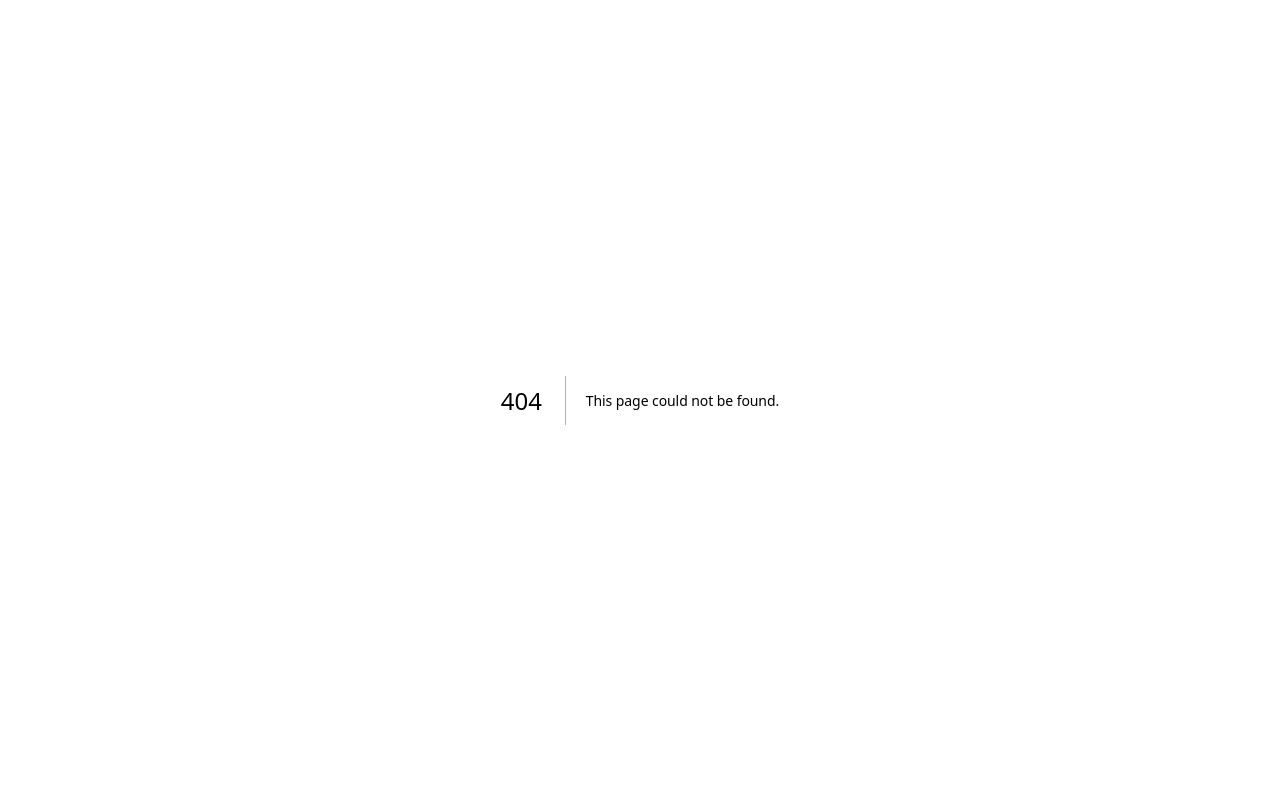
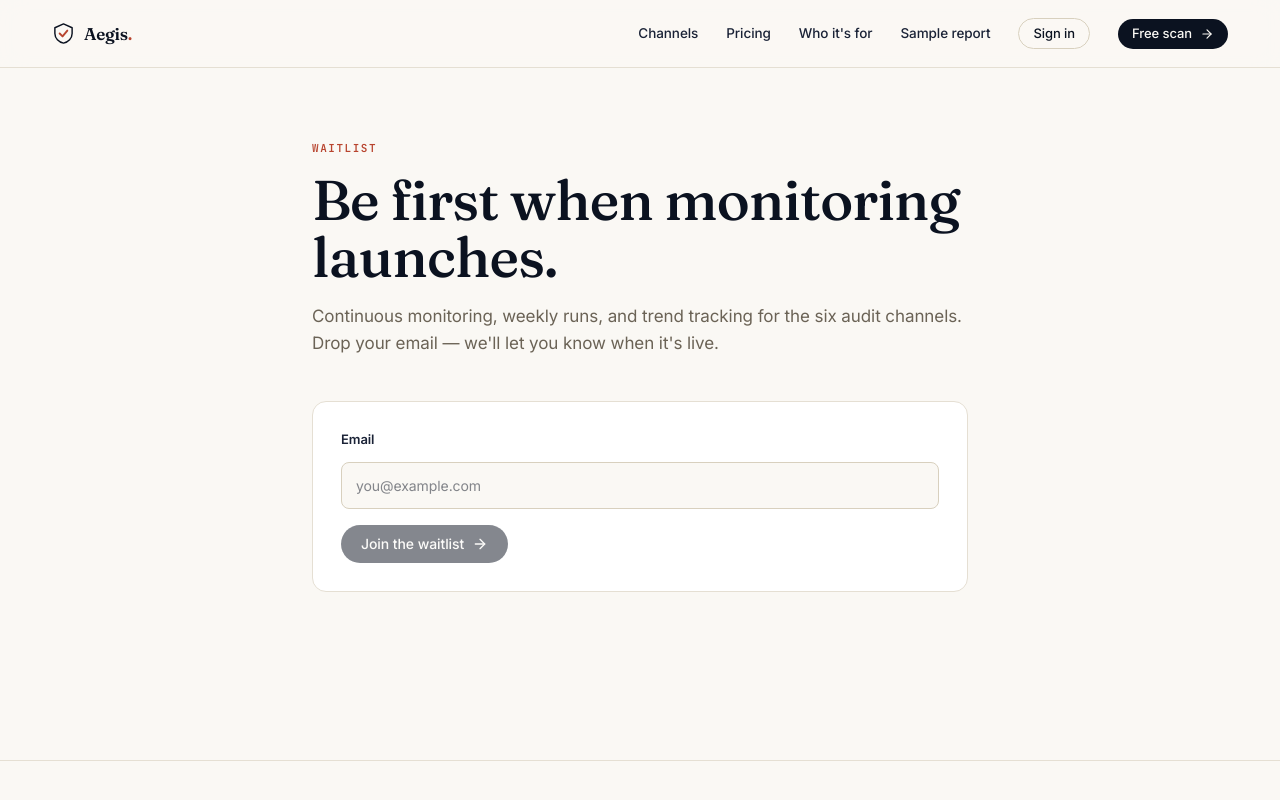
Before and after one commit to mrglennc64/health-assesment-, a Next.js app: page /waitlist in a window 1280 px wide. Before the commit this address had no page. Shown: the top 800 px of the page. Built offline with nearby package versions, Linux system fonts and the light colour scheme.

Commit message:
feat: waitlist page + WaitlistForm component

```diff
--- /dev/null
+++ b/app/waitlist/page.tsx
@@ -0,0 +1,51 @@
+"use client";
+
+import { MarketingNav } from "@/components/site/MarketingNav";
+import { MarketingFooter } from "@/components/site/MarketingFooter";
+import { WaitlistForm } from "@/components/site/WaitlistForm";
+
+export default function WaitlistPage() {
+  return (
+    <>
+      <MarketingNav />
+      <div style={{ maxWidth: 720, margin: "0 auto", padding: "72px 32px" }}>
+        <div
+          className="mono"
+          style={{
+            fontSize: 11,
+            color: "var(--accent)",
+            fontWeight: 600,
+            letterSpacing: "0.14em",
+            marginBottom: 14,
+          }}
+        >
+          WAITLIST
+        </div>
+        <h1
+          className="serif"
+          style={{
+            fontSize: 56,
+            fontWeight: 500,
+            lineHeight: 1.02,
+            margin: "0 0 18px",
+          }}
+        >
+          Be first when monitoring launches.
+        </h1>
+        <p
+          style={{
+            fontSize: 17,
+            color: "var(--muted)",
+            lineHeight: 1.6,
+            marginBottom: 44,
+          }}
+        >
+          Continuous monitoring, weekly runs, and trend tracking for the six audit channels.
+          Drop your email — we&apos;ll let you know when it&apos;s live.
+        </p>
+        <WaitlistForm />
+      </div>
+      <MarketingFooter />
+    </>
+  );
+}
--- /dev/null
+++ b/components/site/WaitlistForm.tsx
@@ -0,0 +1,136 @@
+"use client";
+
+import { useState } from "react";
+import { ArrowRight } from "lucide-react";
+import { Button } from "@/components/ui/primitives";
+
+type State = "idle" | "submitting" | "success" | "error";
+
+export function WaitlistForm() {
+  const [email, setEmail] = useState("");
+  const [state, setState] = useState<State>("idle");
+  const [errorMsg, setErrorMsg] = useState("");
+
+  const onSubmit = async (e: React.FormEvent) => {
+    e.preventDefault();
+    setState("submitting");
+    setErrorMsg("");
+    try {
+      const res = await fetch("/api/waitlist", {
+        method: "POST",
+        headers: { "Content-Type": "application/json" },
+        body: JSON.stringify({ email }),
+      });
+      if (res.ok) {
+        setState("success");
+      } else {
+        const data = (await res.json().catch(() => ({}))) as { error?: string };
+        setErrorMsg(data.error || "Something went wrong.");
+        setState("error");
+      }
+    } catch (err) {
+      setErrorMsg(err instanceof Error ? err.message : String(err));
+      setState("error");
+    }
+  };
+
+  if (state === "success") {
+    return (
+      <div
+        style={{
+          background: "var(--card)",
+          border: "1px solid var(--line)",
+          borderRadius: 14,
+          padding: 28,
+        }}
+      >
+        <div
+          className="mono"
+          style={{
+            fontSize: 11,
+            color: "var(--accent)",
+            fontWeight: 600,
+            letterSpacing: "0.14em",
+            marginBottom: 12,
+          }}
+        >
+          ON THE LIST
+        </div>
+        <h2
+          className="serif"
+          style={{ fontSize: 28, fontWeight: 500, margin: "0 0 8px" }}
+        >
+          You&apos;re on the list.
+        </h2>
+        <p style={{ fontSize: 14, color: "var(--muted)", lineHeight: 1.6, margin: 0 }}>
+          We&apos;ll be in touch when the dashboard and monitoring features launch.
+        </p>
+      </div>
+    );
+  }
+
+  return (
+    <form
+      onSubmit={onSubmit}
+      style={{
+        background: "var(--card)",
+        border: "1px solid var(--line)",
+        borderRadius: 14,
+        padding: 28,
+      }}
+    >
+      <label
+        htmlFor="waitlist-email"
+        style={{
+          fontSize: 13,
+          fontWeight: 600,
+          color: "var(--ink-2)",
+          marginBottom: 12,
+          display: "block",
+        }}
+      >
+        Email
+      </label>
+      <input
+        id="waitlist-email"
+        type="email"
+        required
+        value={email}
+        onChange={(e) => setEmail(e.target.value)}
+        placeholder="you@example.com"
+        disabled={state === "submitting"}
+        style={{
+          width: "100%",
+          padding: "12px 14px",
+          borderRadius: 8,
+          border: "1px solid var(--line-2)",
+          fontSize: 14,
+          fontFamily: "inherit",
+          background: "var(--paper)",
+          color: "var(--ink)",
+          outline: "none",
+          marginBottom: 16,
+        }}
+      />
+      <Button
+        variant="primary"
+        icon={ArrowRight}
+        type="submit"
+        disabled={state === "submitting" || !email.trim()}
+      >
+        {state === "submitting" ? "Joining…" : "Join the waitlist"}
+      </Button>
+      {state === "error" && (
+        <p
+          style={{
+            marginTop: 12,
+            fontSize: 13,
+            color: "var(--accent)",
+          }}
+        >
+          {errorMsg || "Try again."}
+        </p>
+      )}
+    </form>
+  );
+}
```
